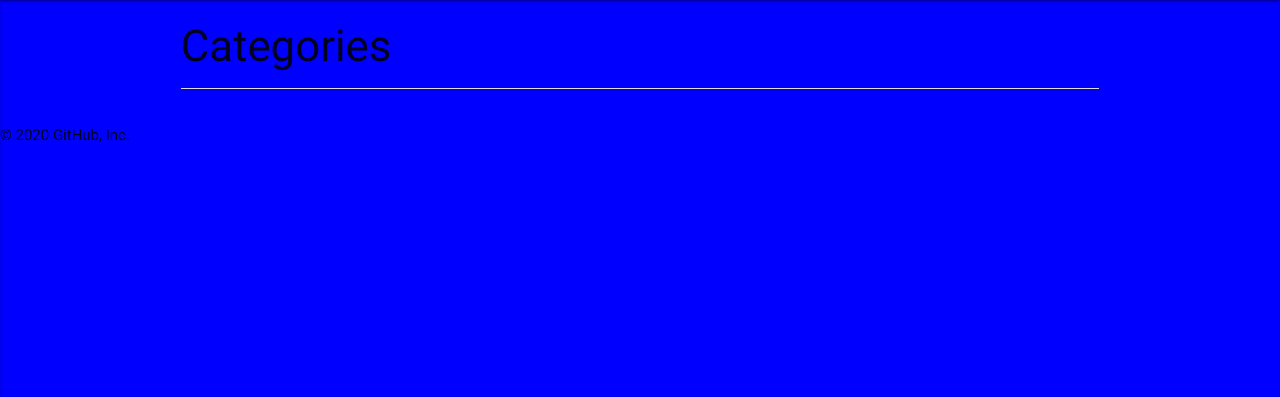
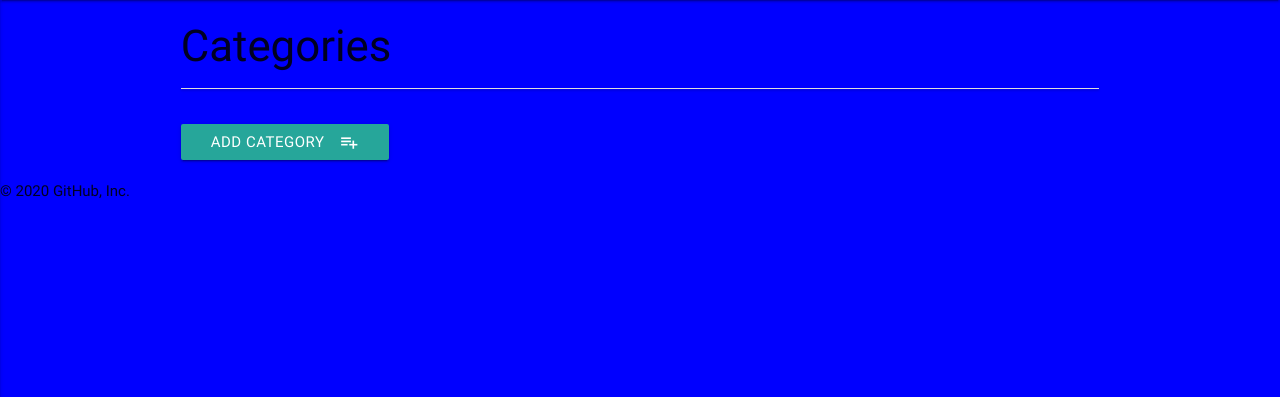
Before and after one commit to S-Perring/Cremur, a Flask app: page /get_categories in a window 1280 px wide. Shown: the part 64-461 px from the top of the page. Run offline with Flask 2, Linux system fonts and the light colour scheme; data that the repository does not hold is empty; some libraries are stand-ins or nearby versions.

Commit message:
Add category button

```diff
--- a/templates/categories.html
+++ b/templates/categories.html
@@ -7,8 +7,8 @@
         {% for category in categories %}
         <li>
             <div class="collapsible-header">
-                <a href="" class="waves-effect waves-light btn btn_small">Delete</a>
-                <a href="" class="waves-effect waves-light btn btn_small blue">Edit</a>
+                <a href="{{url_for('delete_category', category_id=category._id)}}" class="waves-effect waves-light btn btn_small">Del</a>
+                <a href="{{url_for('edit_category', category_id=category._id)}}" class="waves-effect waves-light btn btn_small blue">Edit</a>
 
                 <div class="task_header">
                     <strong>{{category.category_name}}</strong>
@@ -19,4 +19,9 @@
 
     </ul>
 </div>
+<div class="row">
+    <a href="{{url_for('add_category')}}" class="waves-effect waves-light btn">
+        <i class="material-icons right">playlist_add</i>Add Category
+    </a>
+</div>
 {% endblock %}
```
